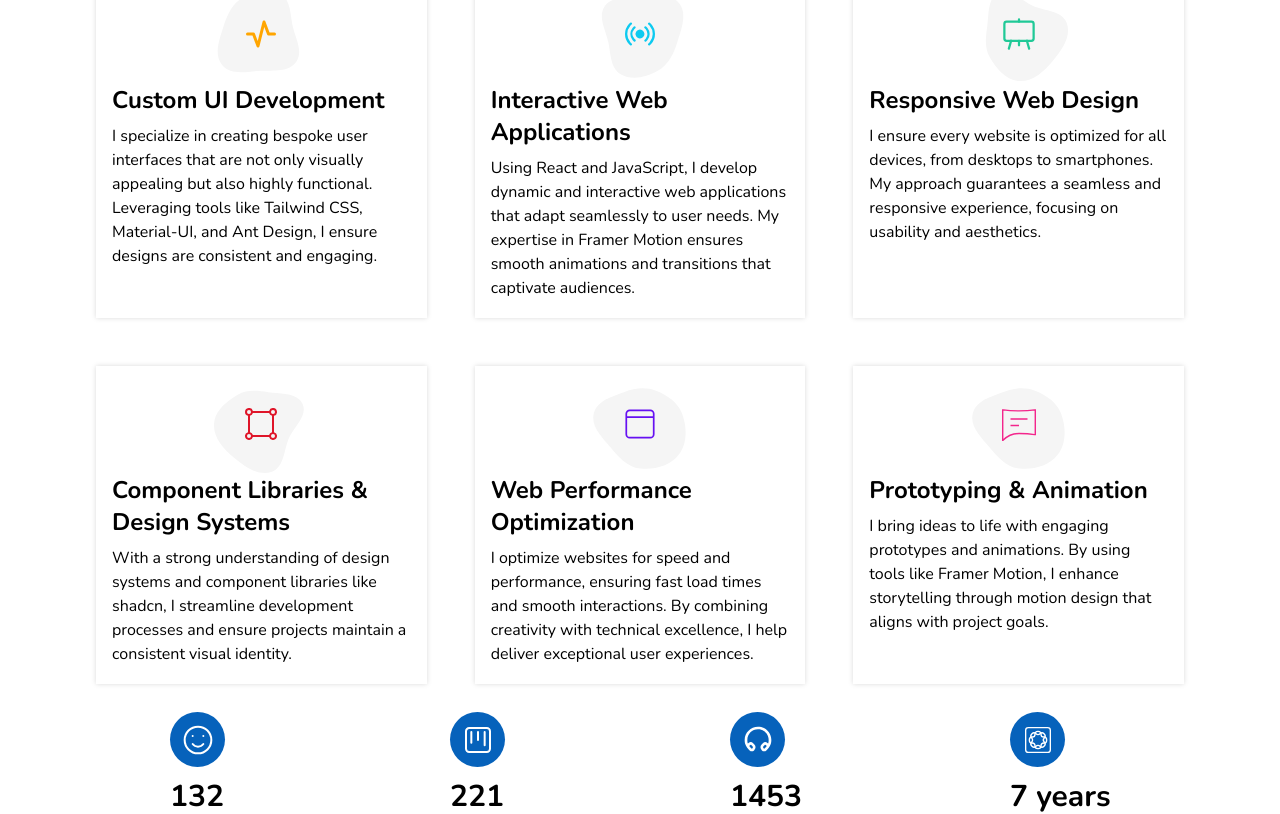
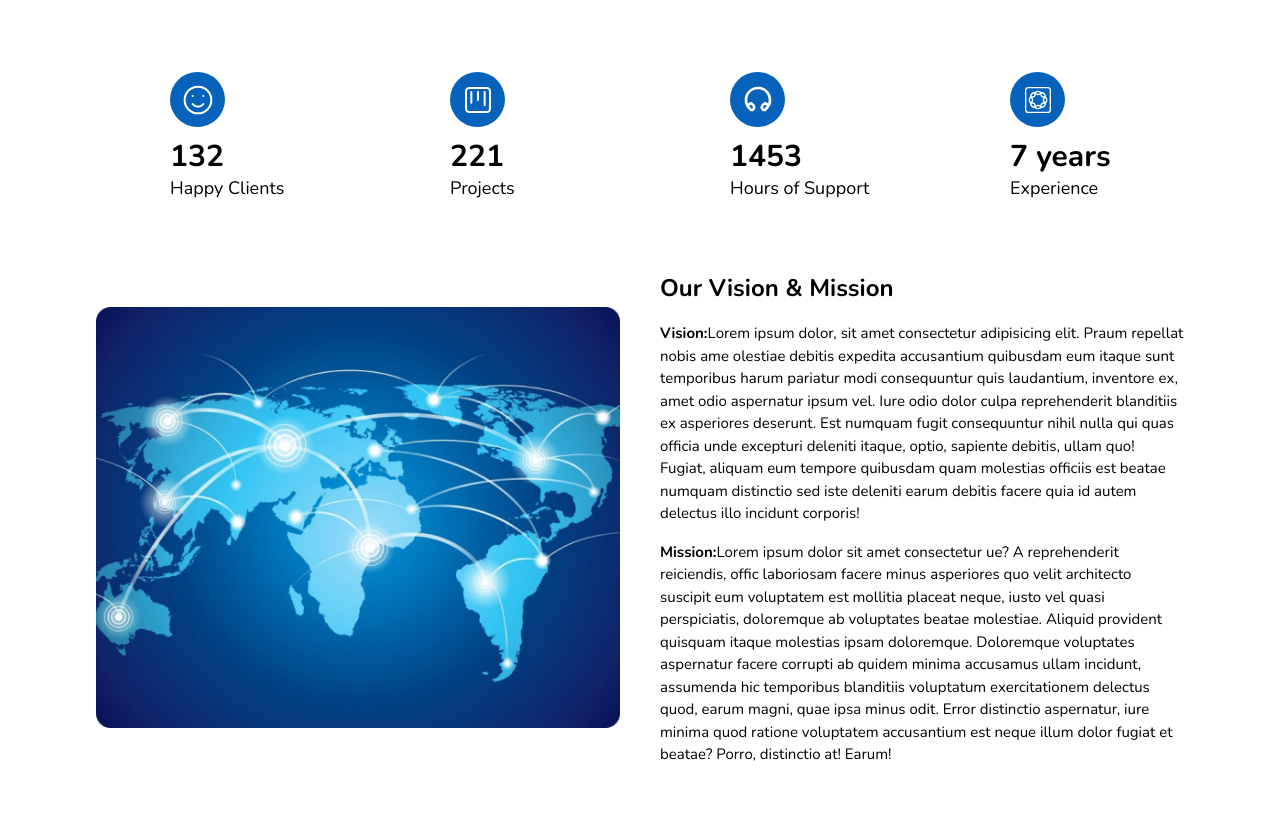
Before and after one commit to Asadali52/Self-portfolio, a Next.js app: page / in a window 1280 px wide. Shown: the part 1380-2194 px from the top of the page. Built offline with nearby package versions, Linux system fonts and the light colour scheme.

Commit message:
vision and mission section

```diff
--- a/src/app/page.tsx
+++ b/src/app/page.tsx
@@ -3,6 +3,7 @@ import AnimatedCircle from "@/components/animatedCircle/AnimatedCircle";
 import AnimatedScroll from "@/components/animatedCircle/AnimatedScroll";
 import Contact from "@/components/contact/Contact";
 import HomeSection from "@/components/home/HomeSection";
+import OurVisionAndMission from "@/components/services/OurVisionAndMission";
 import Services from "@/components/services/Services";
 
 export default function Home() {
@@ -12,8 +13,9 @@ export default function Home() {
       <AnimatedScroll />
       <div className="min-h-screen px-24 max-[768px]:px-16 max-[374px]:px-8">
         <Contact />
+        <HowManyProjectsIWorked />
+        <OurVisionAndMission/>
         <Services />
-        <HowManyProjectsIWorked />
         {/* <AnimatedCircle /> */}
       </div>
     </div>
--- a/src/components/about/HowManyProjectsIWorked.tsx
+++ b/src/components/about/HowManyProjectsIWorked.tsx
@@ -52,7 +52,7 @@ const HowManyProjectsIWorked = () => {
   }, []);
 
   return (
-    <div className="py-3 grid grid-cols-4 max-[1024px]:grid-cols-2 max-[400px]:grid-cols-1 gap-8" ref={elementRef}>
+    <div className="py-12 grid grid-cols-4 max-[1024px]:grid-cols-2 max-[400px]:grid-cols-1 gap-8" ref={elementRef}>
       <div className="mx-auto w-[100px] whitespace-nowrap">
         <div className="h-[55px] w-[55px] rounded-full bg-[#0662bb] hover:bg-black transition-all duration-500 flex justify-center items-center">
           <svg xmlns="http://www.w3.org/2000/svg" stroke="white" width="32" height="32" viewBox="0 0 24 24">
--- a/src/components/contact/Contact.tsx
+++ b/src/components/contact/Contact.tsx
@@ -28,7 +28,7 @@ const Contact = () => {
   };
 
   return (
-    <div ref={contactRef} className=" opacity-0 translate-y-10 transition-all duration-700 py-4">
+    <div ref={contactRef} className=" opacity-0 translate-y-10 transition-all duration-700 py-12">
 
       <h5 className="text-4xl font-bold text-center py-2">Contact</h5>
 
--- /dev/null
+++ b/src/components/services/OurVisionAndMission.tsx
@@ -0,0 +1,32 @@
+import React from 'react';
+import Image from 'next/image';
+
+import VisionImg from "@/assests/pngs/our-vision-and-mission.png";
+
+const OurVisionAndMission = () => {
+
+  return (
+    <div className='py-5'>
+
+      <div className="grid grid-cols-2 gap-10 max-[900px]:gap-6 max-[768px]:grid-cols-1">
+        <div className='text-left my-auto text-[15px] max-[1024px]:text-[14px] text-[#000] max-[768px]:text-[13px] max-[530px]:text-[12px] order-[1]'>
+          <h5 className='font-[700] text-[24px]'>Our Vision & Mission</h5>
+          <p className='mt-4'><span className='font-bold'>Vision:</span>
+            Lorem ipsum dolor, sit amet consectetur adipisicing elit. Praum repellat nobis ame olestiae debitis expedita accusantium quibusdam eum itaque sunt temporibus harum pariatur modi consequuntur quis laudantium, inventore ex, amet odio aspernatur ipsum vel. Iure odio dolor culpa reprehenderit blanditiis ex asperiores deserunt. Est numquam fugit consequuntur nihil nulla qui quas officia unde excepturi deleniti itaque, optio, sapiente debitis, ullam quo! Fugiat, aliquam eum tempore quibusdam quam molestias officiis est beatae numquam distinctio sed iste deleniti earum debitis facere quia id autem delectus illo incidunt corporis!
+          </p>
+          <p className='mt-4 max-[1180px]:hidden'><span className='font-bold'>Mission:</span>
+            Lorem ipsum dolor sit amet consectetur ue? A reprehenderit reiciendis, offic laboriosam facere minus asperiores quo velit architecto suscipit eum voluptatem est mollitia placeat neque, iusto vel quasi perspiciatis, doloremque ab voluptates beatae molestiae. Aliquid provident quisquam itaque molestias ipsam doloremque. Doloremque voluptates aspernatur facere corrupti ab quidem minima accusamus ullam incidunt, assumenda hic temporibus blanditiis voluptatum exercitationem delectus quod, earum magni, quae ipsa minus odit. Error distinctio aspernatur, iure minima quod ratione voluptatem accusantium est neque illum dolor fugiat et beatae? Porro, distinctio at! Earum!          </p>
+        </div>
+        <div className="flex justify-center items-center max-[768px]:justify-start">
+          <Image src={VisionImg} alt="img" className='w-full rounded-[10px] max-[1023px]:w-[90%] max-[768px]:w-full' />
+        </div>
+      </div>
+
+      <p className='mt-6 max-[768px]:mt-3 text-[15px] max-[1024px]:text-[14px] text-[#000] max-[768px]:text-[13px] max-[530px]:text-[12px] text-left hidden max-[1180px]:block'><span className='font-bold'>Mission:</span>
+        Lorem, ipsum dolor sit amet consectetur adipisicing elit. Consectetur faiandae debitis delectus veritatis, ratione animi, natus doloremque, unde eius error laborum. Totam magni sint, nisi voluptatibus nulla, earum similique vitae culpa quo quia nobis temporibus cumque obcaecati recusandae cupiditate et soluta dolorem rerum enim, ab inventore nemo perferendis voluptatum quos. Reiciendis fugit aliquid a commodi quaerat quibusdam atque facere voluptate ab. Quos alias error dolor facere suscipit, vero ipsam consequatur dolorem, eum commodi excepturi maxime quis quia nam, culpa aperiam sint officiis veniam. Commodi, labore, eligendi laboriosam, vitae et dignissimos officiis itaque enim error odio sit?
+      </p>
+
+    </div>
+  );
+};
+export default OurVisionAndMission;
--- a/src/components/services/Services.tsx
+++ b/src/components/services/Services.tsx
@@ -2,7 +2,7 @@ import React from "react";
 
 const Services = () => {
   return (
-    <div className="grid grid-cols-3 max-[1100px]:grid-cols-2 max-[500px]:grid-cols-1 gap-12 py-4">
+    <div className="grid grid-cols-3 max-[1100px]:grid-cols-2 max-[500px]:grid-cols-1 gap-12 py-16">
 
       <div className="bg-white service-card-shadow px-4 pt-2 pb-4 group border-b-2 border-b-transparent hover:border-b-2 hover:border-b-[orange] transition-all duration-700 hover:animate-bottom-border">
         <div className="flex justify-center items-center relative">
```
Also changed, not shown: src/assests/pngs/our-vision-and-mission.png (added).
